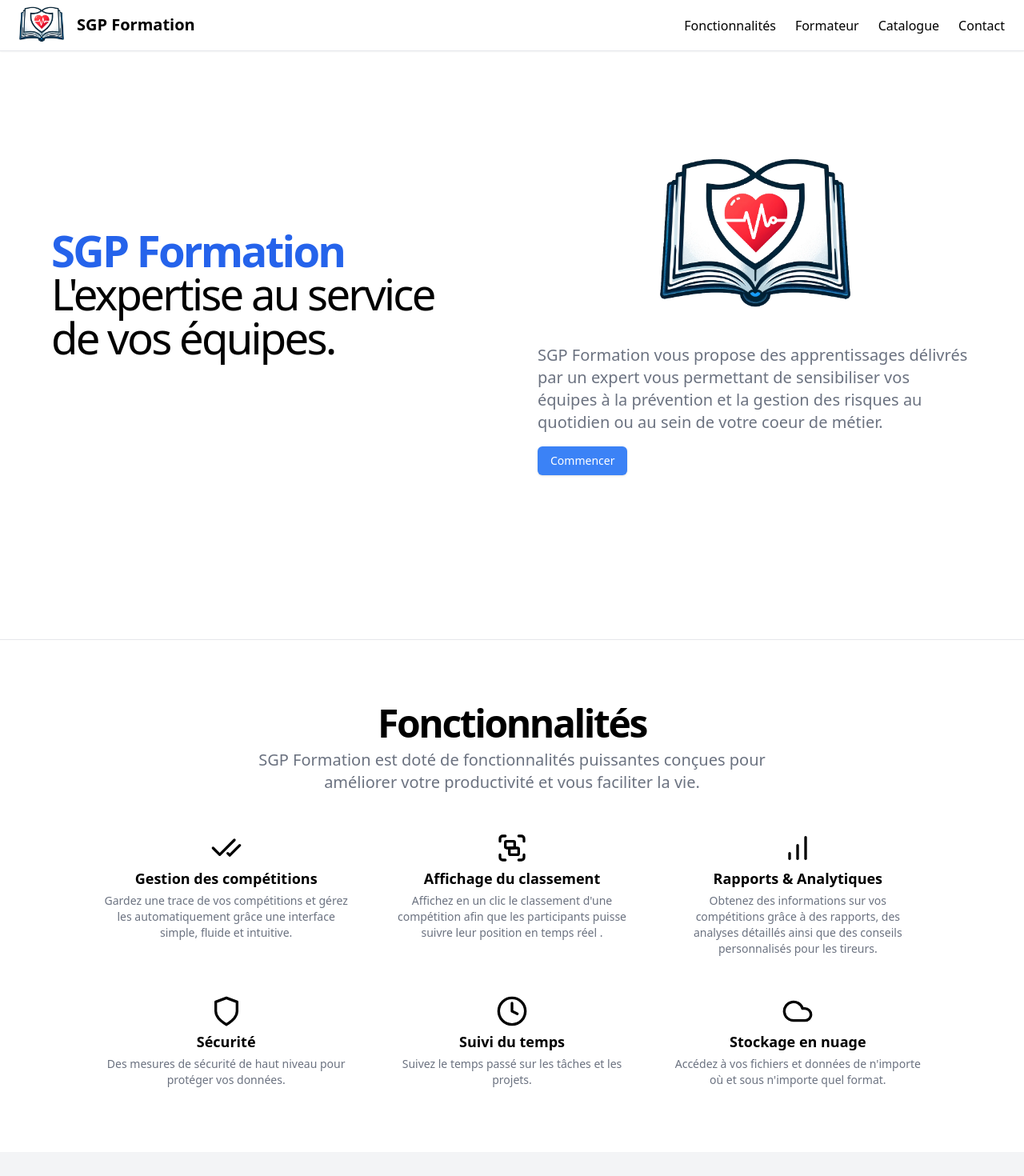
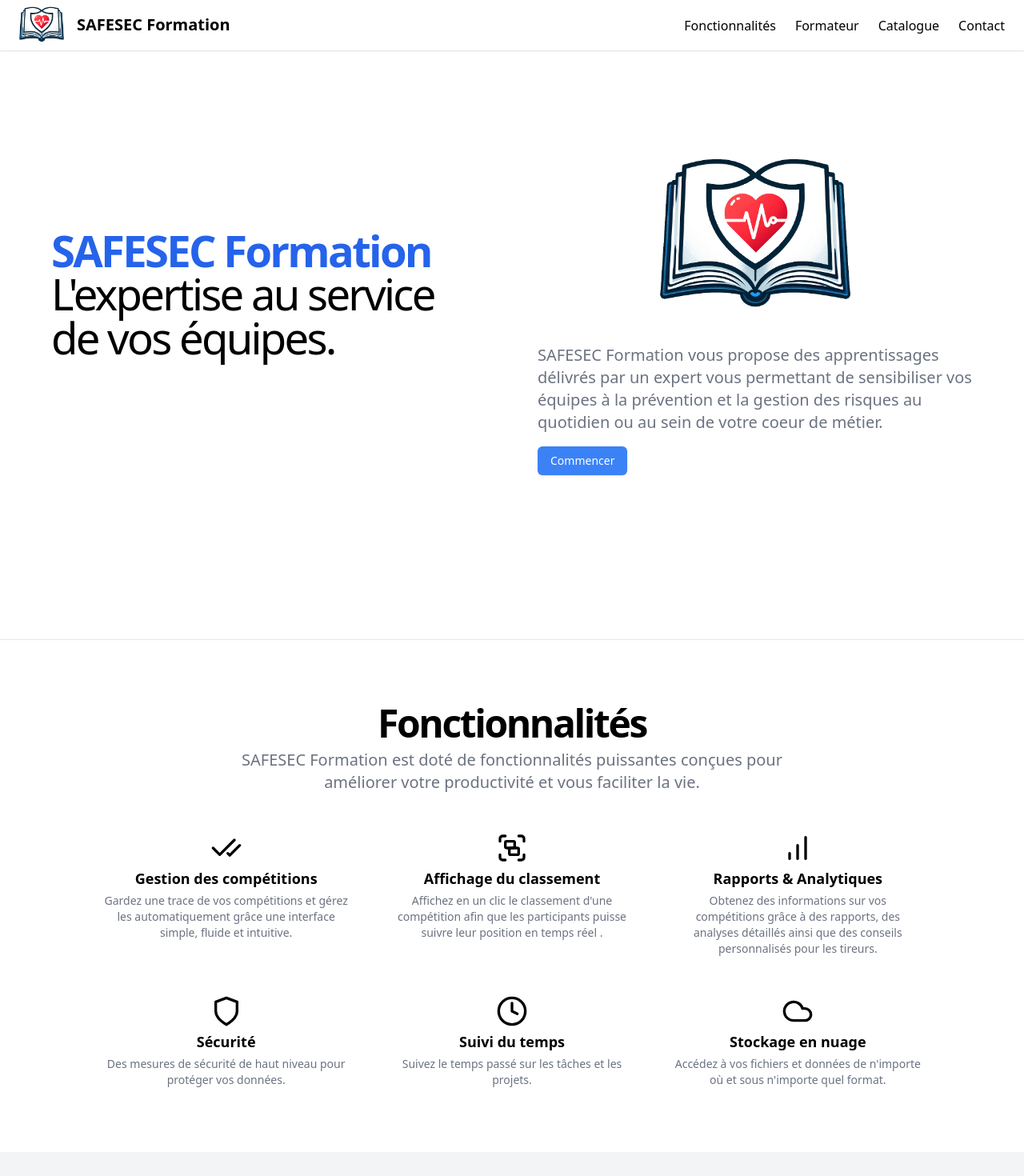
Before and after one commit to HugoErb/Site-SAFESEC-Formation, an Angular app in the folder frontend/: page / in a window 1280 px wide. Shown: the top 1470 px of the page at 80% size. Built offline with nearby package versions, Linux system fonts and the light colour scheme.

Commit message:
modif nom

```diff
--- a/frontend/package.json
+++ b/frontend/package.json
@@ -31,7 +31,7 @@
   },
   "devDependencies": {
     "@angular-devkit/build-angular": "^17.0.8",
-    "@angular/cli": "^17.0.8",
+    "@angular/cli": "^17.3.3",
     "@angular/compiler-cli": "^17.0.0",
     "@types/jasmine": "~5.1.0",
     "jasmine-core": "~5.1.0",
--- a/frontend/src/app/home/home.component.html
+++ b/frontend/src/app/home/home.component.html
@@ -1,7 +1,7 @@
 <header class="px-4 lg:px-6 h-16 flex items-center fixed w-full bg-white z-50 shadow-sm border-b border-gray-200">
   <div class="flex items-center justify-center mb-0.5 cursor-pointer" (click)="scrollToSection('landing')">
     <img src="../../assets/imgs/logo.png" alt="Logo" class="w-14">
-    <span class="text-xl font-semibold ml-4">SGP Formation</span>
+    <span class="text-xl font-semibold ml-4">SAFESEC Formation</span>
   </div>
 
   <!-- Bouton du menu burger pour les petits écrans -->
@@ -44,7 +44,7 @@
       <div class="grid max-w-[1300px] mx-auto gap-4 px-4 sm:px-6 md:px-10 md:grid-cols-2 md:gap-16">
         <h1
           class="lg:leading-tighter text-3xl tracking-tighter mt-40 md:mt-28 sm:text-4xl md:text-5xl xl:text-[3.4rem] 2xl:text-[3.75rem]">
-          <span class="text-blue-600 font-bold">SGP Formation</span>
+          <span class="text-blue-600 font-bold">SAFESEC Formation</span>
           L'expertise au service de vos équipes.
         </h1>
         <div class="flex flex-col space-y-4">
@@ -52,7 +52,7 @@
             <img src="../../assets/imgs/logo.png" alt="Logo" class="w-40 md:w-60">
           </div>
           <p class="mx-auto max-w-[700px] text-gray-500 md:text-xl">
-            SGP Formation vous propose des apprentissages délivrés par un expert vous permettant de sensibiliser vos
+            SAFESEC Formation vous propose des apprentissages délivrés par un expert vous permettant de sensibiliser vos
             équipes à la prévention et la gestion des risques au quotidien ou au sein de votre coeur de métier.
           </p>
           <div class="space-x-4">
@@ -73,7 +73,7 @@
         <div class="space-y-2">
           <h2 class="text-4xl font-bold tracking-tighter sm:text-5xl">Fonctionnalités</h2>
           <p class="mx-auto max-w-[700px] text-gray-500 md:text-xl text-center">
-            SGP Formation est doté de fonctionnalités puissantes conçues pour améliorer votre productivité et vous
+            SAFESEC Formation est doté de fonctionnalités puissantes conçues pour améliorer votre productivité et vous
             faciliter la vie.
           </p>
         </div>
@@ -405,7 +405,7 @@
   </section>
 </main>
 <footer class="flex flex-col gap-2 sm:flex-row py-6 w-full shrink-0 items-center px-4 md:px-6 border-t">
-  <p class="text-sm text-gray-600">© SGP Formation. Tous droits réservés.</p>
+  <p class="text-sm text-gray-600">© SAFESEC Formation. Tous droits réservés.</p>
   <nav class="sm:ml-auto flex gap-4 sm:gap-6">
     <a class="text-sm hover:text-blue-600" href="#">
       Conditions de service
--- a/frontend/src/index.html
+++ b/frontend/src/index.html
@@ -2,7 +2,7 @@
 <html lang="fr">
 <head>
   <meta charset="utf-8">
-  <title>SGP Formation</title>
+  <title>SAFESEC Formation</title>
   <base href="/">
   <meta name="viewport" content="width=device-width, initial-scale=1">
   <link rel="icon" type="image/x-icon" href="assets/imgs/logo.png">
```
Also changed, not shown: 2 other files (tests, documents, lock files or other folders).
